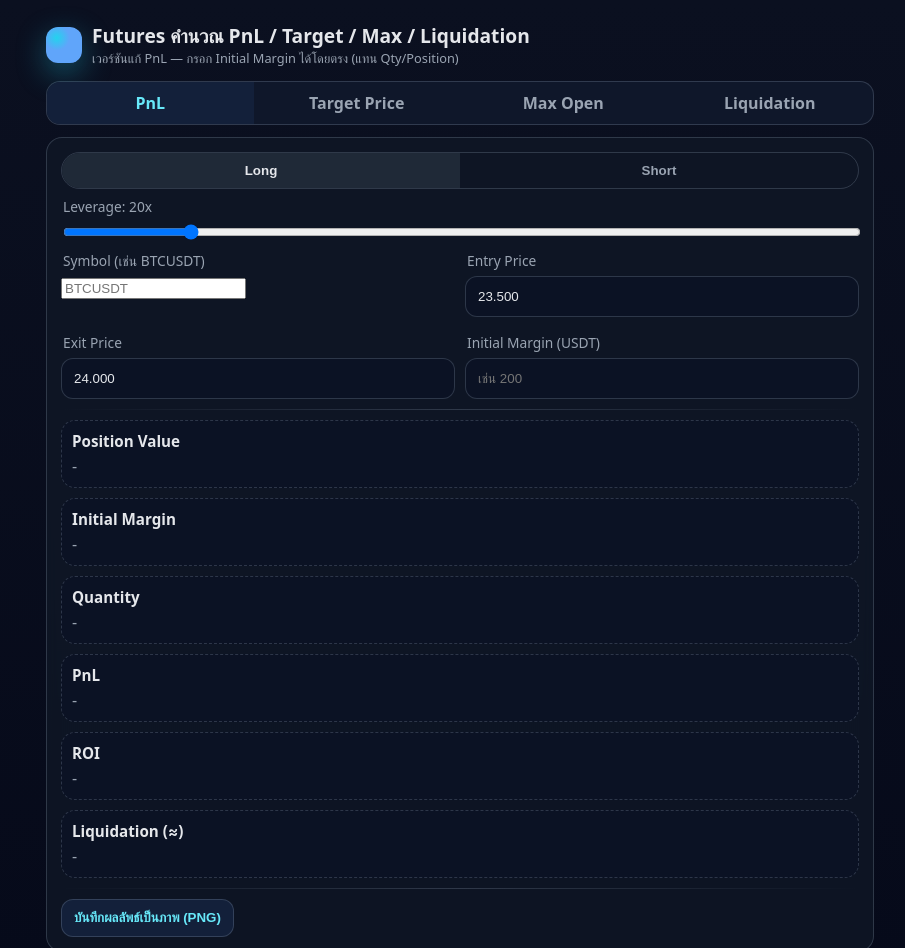
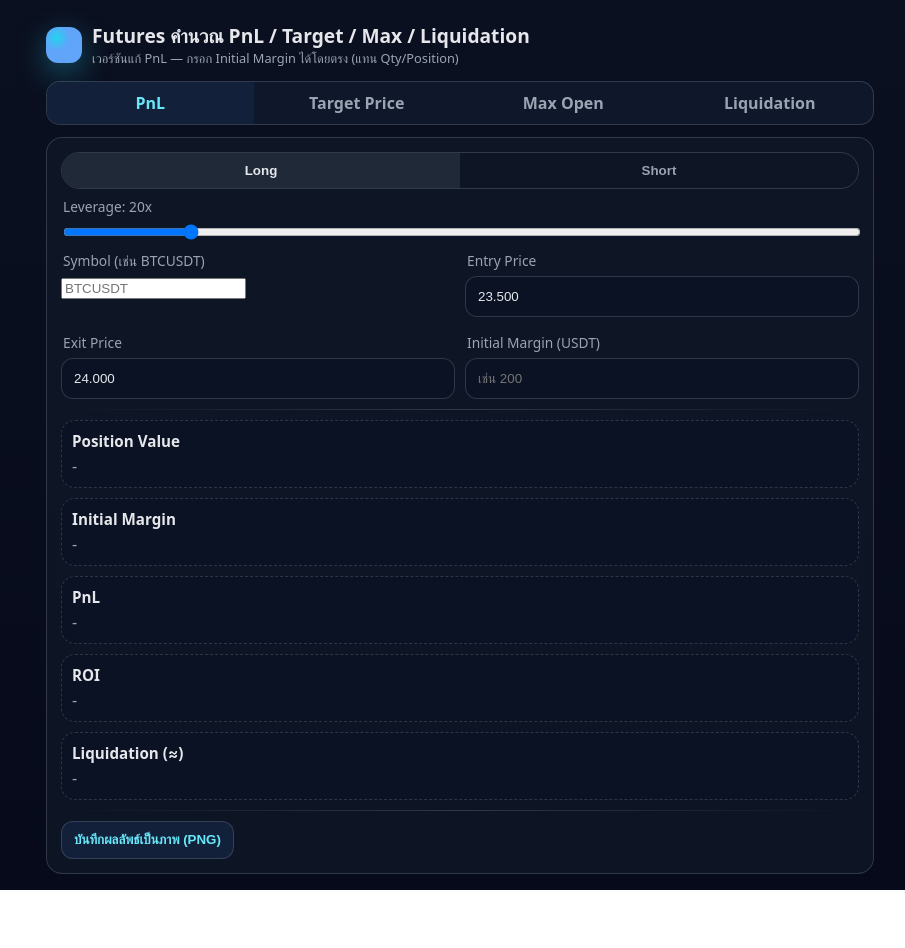
Before and after one commit to liew2312/Futurecalc, a plain HTML site: page index.html in a window 1280 px wide. Shown: the top 948 px of the page, without its empty margins (180-1085 px from the left). After the commit the page ends 890 px from the top, so only its background shows below. Drawn offline with Linux system fonts and the light colour scheme.

Commit message:
Add files via upload

```diff
--- a/index.html
+++ b/index.html
@@ -75,7 +75,6 @@
     <div class="result">
       <div class="tile"><h3>Position Value</h3><div id="pos1" class="muted">-</div></div>
       <div class="tile"><h3>Initial Margin</h3><div id="im1" class="muted">-</div></div>
-<div class="tile"><h3>Quantity</h3><div id="qtyOut1" class="muted">-</div></div>
       <div class="tile"><h3>PnL</h3><div id="pnl1" class="muted">-</div></div>
       <div class="tile"><h3>ROI</h3><div id="roi1" class="muted">-</div></div>
       <div class="tile"><h3>Liquidation (≈)</h3><div id="liq1" class="muted">-</div></div>
```
